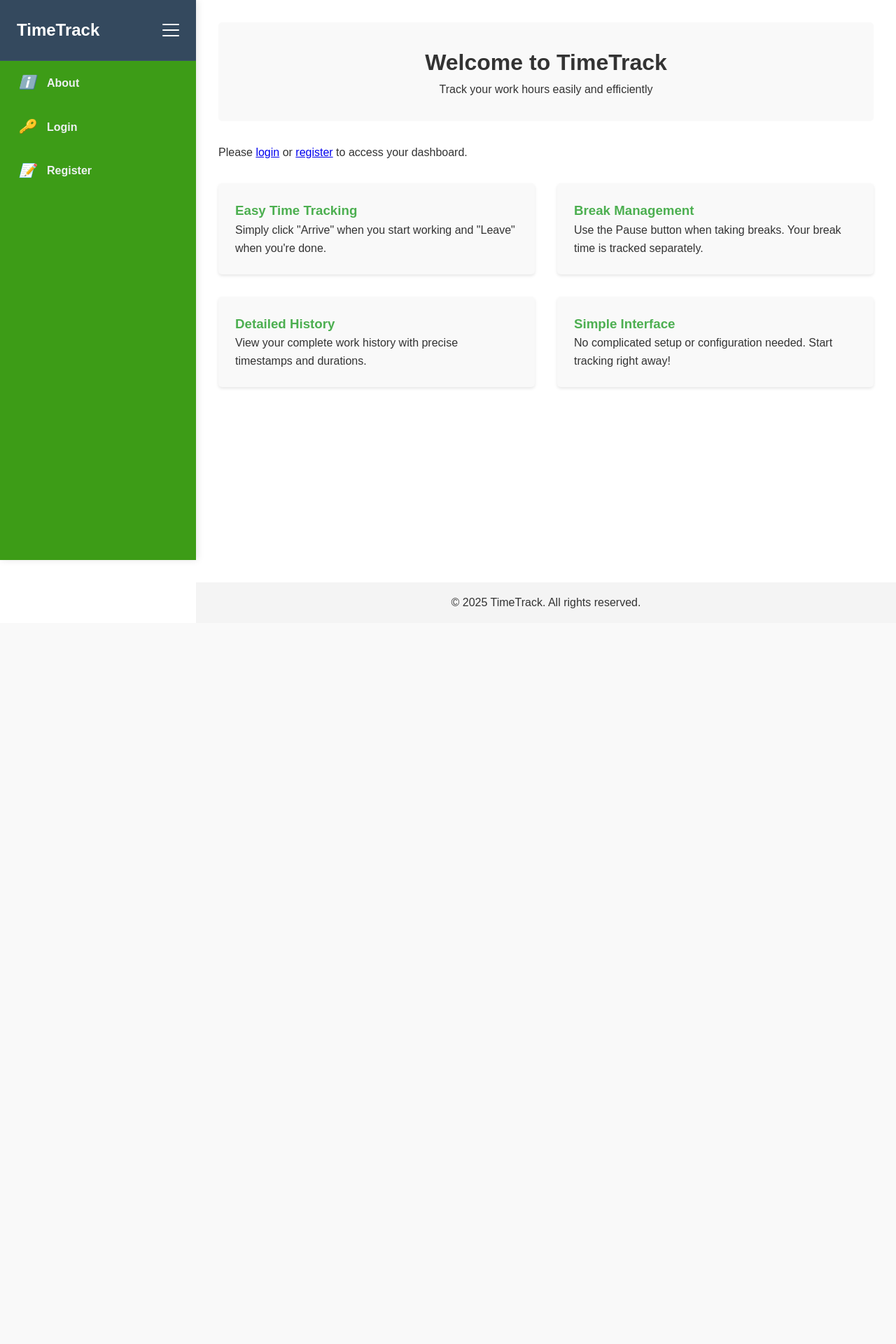
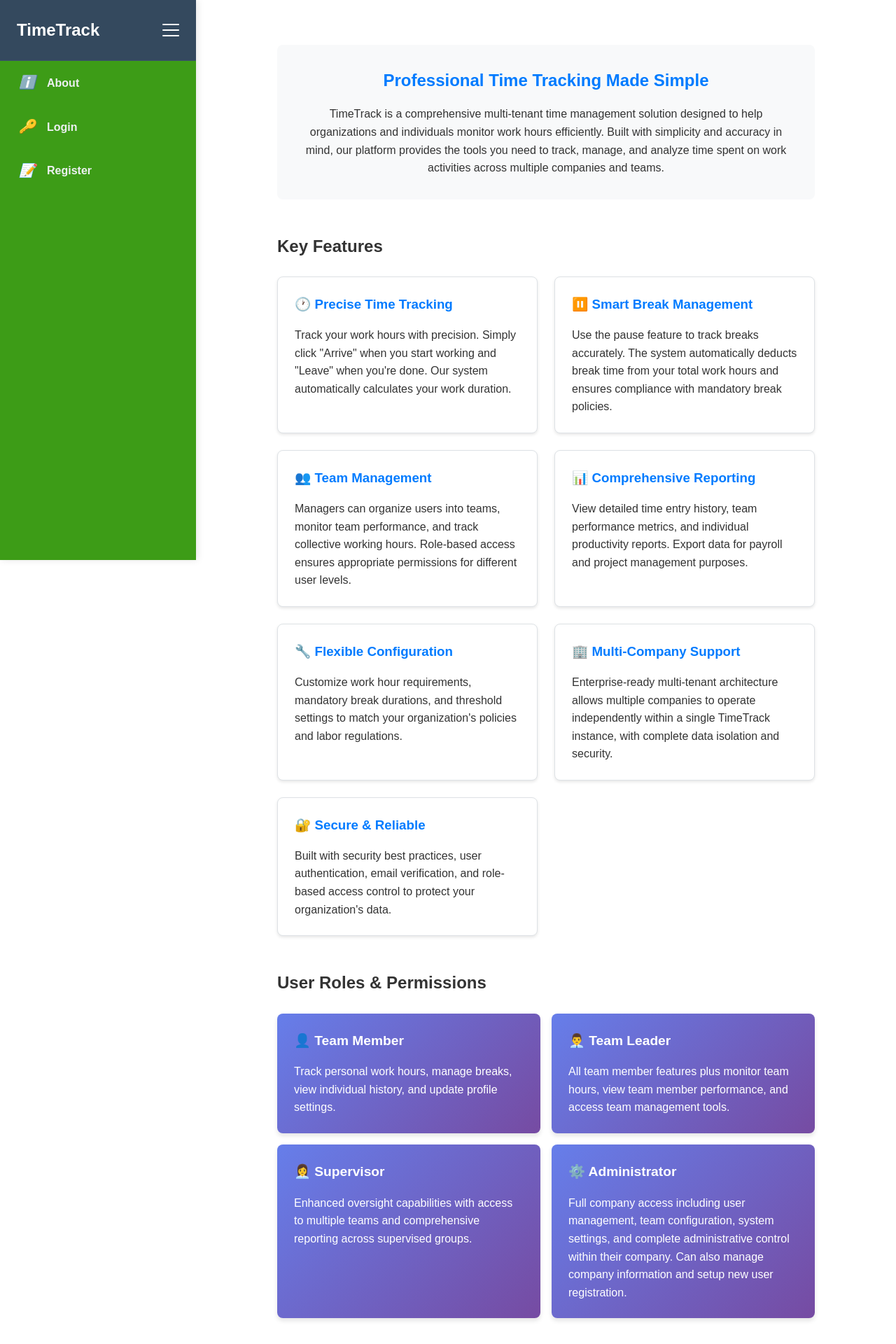
Before and after one commit to nullmedium/TimeTrack, a Flask app: page / in a window 1280 px wide. Shown: the top 1920 px of the page at 70% size. Before the commit the page ends 869 px from the top, so only its background shows below. Run offline with Flask 2, Linux system fonts and the light colour scheme; data comes from the database, SQL or seed files in the repository.

Commit message:
Update About page and routing (when not logged in).

```diff
--- a/app.py
+++ b/app.py
@@ -633,7 +633,7 @@ def home():
                              history=history,
                              available_projects=available_projects)
     else:
-        return render_template('index.html', title='Home')
+        return render_template('about.html', title='Home')
 
 @app.route('/login', methods=['GET', 'POST'])
 def login():
@@ -1311,7 +1311,6 @@ def verify_2fa():
     return render_template('verify_2fa.html', title='Two-Factor Authentication')
 
 @app.route('/about')
-@login_required
 def about():
     return render_template('about.html', title='About')
 
--- a/templates/about.html
+++ b/templates/about.html
@@ -5,7 +5,7 @@
     <div class="about-content">
         <div class="intro">
             <h2>Professional Time Tracking Made Simple</h2>
-            <p>TimeTrack is a comprehensive time management solution designed to help organizations and individuals monitor work hours efficiently. Built with simplicity and accuracy in mind, our platform provides the tools you need to track, manage, and analyze time spent on work activities.</p>
+            <p>TimeTrack is a comprehensive multi-tenant time management solution designed to help organizations and individuals monitor work hours efficiently. Built with simplicity and accuracy in mind, our platform provides the tools you need to track, manage, and analyze time spent on work activities across multiple companies and teams.</p>
         </div>
 
         <div class="features-section">
@@ -38,6 +38,11 @@
                 </div>
 
                 <div class="feature-item">
+                    <h3>🏢 Multi-Company Support</h3>
+                    <p>Enterprise-ready multi-tenant architecture allows multiple companies to operate independently within a single TimeTrack instance, with complete data isolation and security.</p>
+                </div>
+
+                <div class="feature-item">
                     <h3>🔐 Secure & Reliable</h3>
                     <p>Built with security best practices, user authentication, email verification, and role-based access control to protect your organization's data.</p>
                 </div>
@@ -65,7 +70,7 @@
 
                 <div class="role-card">
                     <h3>⚙️ Administrator</h3>
-                    <p>Full system access including user management, team configuration, system settings, and complete administrative control.</p>
+                    <p>Full company access including user management, team configuration, system settings, and complete administrative control within their company. Can also manage company information and setup new user registration.</p>
                 </div>
             </div>
         </div>
@@ -86,7 +91,7 @@
 
                 <div class="benefit">
                     <h3>✅ Scalable Solution</h3>
-                    <p>Grows with your organization from small teams to large enterprises. Role-based architecture supports complex organizational structures.</p>
+                    <p>Grows with your organization from small teams to large enterprises. Multi-tenant architecture supports multiple companies, complex organizational structures, and unlimited growth potential.</p>
                 </div>
 
                 <div class="benefit">
@@ -99,6 +104,21 @@
         <div class="technical-section">
             <h2>Technical Information</h2>
             <p>TimeTrack is built using modern web technologies including Flask (Python), SQLite database, and responsive HTML/CSS/JavaScript frontend. The application features a REST API architecture, secure session management, and email integration for user verification.</p>
+        </div>
+
+        <div class="company-setup-section">
+            <h2>Company Setup & Registration</h2>
+            <div class="setup-options">
+                <div class="setup-option">
+                    <h3>🏢 New Company Setup</h3>
+                    <p>Setting up TimeTrack for the first time or adding a new company? Create your company profile and administrator account to get started.</p>
+                </div>
+
+                <div class="setup-option">
+                    <h3>👥 Join Existing Company</h3>
+                    <p>Already have a company using TimeTrack? Get your company code from your administrator and register to join your organization.</p>
+                </div>
+            </div>
         </div>
 
         <div class="support-section">
```
Also changed, not shown: other parts of templates/about.html (+36 -1 lines).
